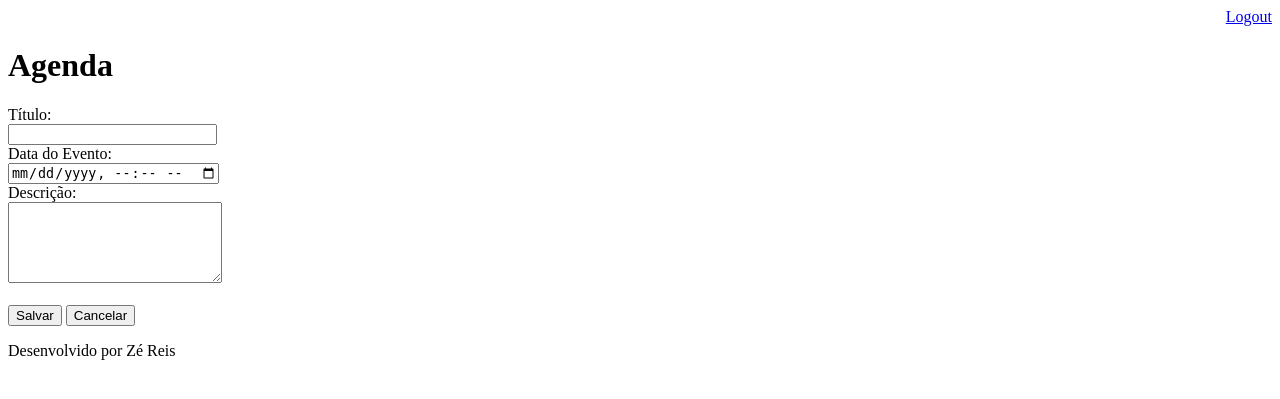
After one commit to Zereis240620/agenda, a Django app: page /agenda/evento/ in a window 1280 px wide. The commit adds this page. Shown: the top 399 px of the page. Run offline with Django 3.2, Linux system fonts and the light colour scheme; a user stored in the database is signed in.

Commit message:
Incluido templaye apBD

```diff
--- a/agenda/urls.py
+++ b/agenda/urls.py
@@ -21,6 +21,9 @@ from django.views.generic import RedirectView
 urlpatterns = [
     path('admin/', admin.site.urls),
     path('agenda/', views.listaEvento),
+    path('agenda/evento/', views.evento),
+    path('agenda/evento/submit', views.submit_evento),
+
     #path('', views.index),
     path('', RedirectView.as_view(url="/agenda/")),
     path('login/', views.login_user),
--- a/core/views.py
+++ b/core/views.py
@@ -23,7 +23,6 @@ def submit_login(request):
 
         if(usuario is not None):
             login(request, usuario)
-            return redirect('/')
         else:
             messages.error(request, message="Usuário ou senha inválido")
 
@@ -37,7 +36,25 @@ def listaEvento(request):
     return render(request, 'agenda.html', data)
 
 
-@login_required()
+@login_required(login_url="/login/")
+def evento(request):
+    return render(request, 'evento.html')
+
+@login_required(login_url="/login/")
+def submit_evento(request):
+    if(request.POST):
+        titulo      = request.POST.get('titulo')
+        data_evento = request.POST.get('data_evento')
+        descricao   = request.POST.get('descricao')
+        usuario     = request.user
+
+        Evento.objects.create(titulo=titulo, data_evento=data_evento, descricao=descricao, usuario=usuario)
+
+
+    return redirect('/')
+
+
+@login_required(login_url="/login/")
 def eventoLocal(request,titulo_evento):
     data = Evento.objects.filter(titulo = titulo_evento)
 
--- a/templates/agenda.html
+++ b/templates/agenda.html
@@ -3,6 +3,9 @@
 
     {% block content %}
         <h2>Agendamentos</h2>
+        <a href="evento/">
+            <button type="button">Novo Evento</button>
+        </a>
         <ul style="font-size: 18px">
             {% for evento in eventos %}
                 <li>{{evento.titulo}} - {{evento.get_data_event}}</li>
--- /dev/null
+++ b/templates/evento.html
@@ -0,0 +1,23 @@
+{% extends "model-page.html" %}
+
+{% block content %}
+<form action="submit" method="post">
+    {% csrf_token %}
+    <label>Título:</label>
+    <br>
+    <input type="text" name="titulo" size="23">
+    <br>
+    <label>Data do Evento:</label>
+    <br>
+    <input type="datetime-local" name="data_evento">
+    <br>
+    <label>Descrição:</label>
+    <br>
+    <textarea name="descricao" rows="5" cols="24"></textarea>
+    <br><br>
+    <button type="submit">Salvar</button>
+    <a href="/">
+        <button type="button">Cancelar</button>
+    </a>
+</form>
+{% endblock %}
```
Also changed, not shown: db.sqlite3, 1 other file. Lines whose indentation alone changed are shown as unchanged.
